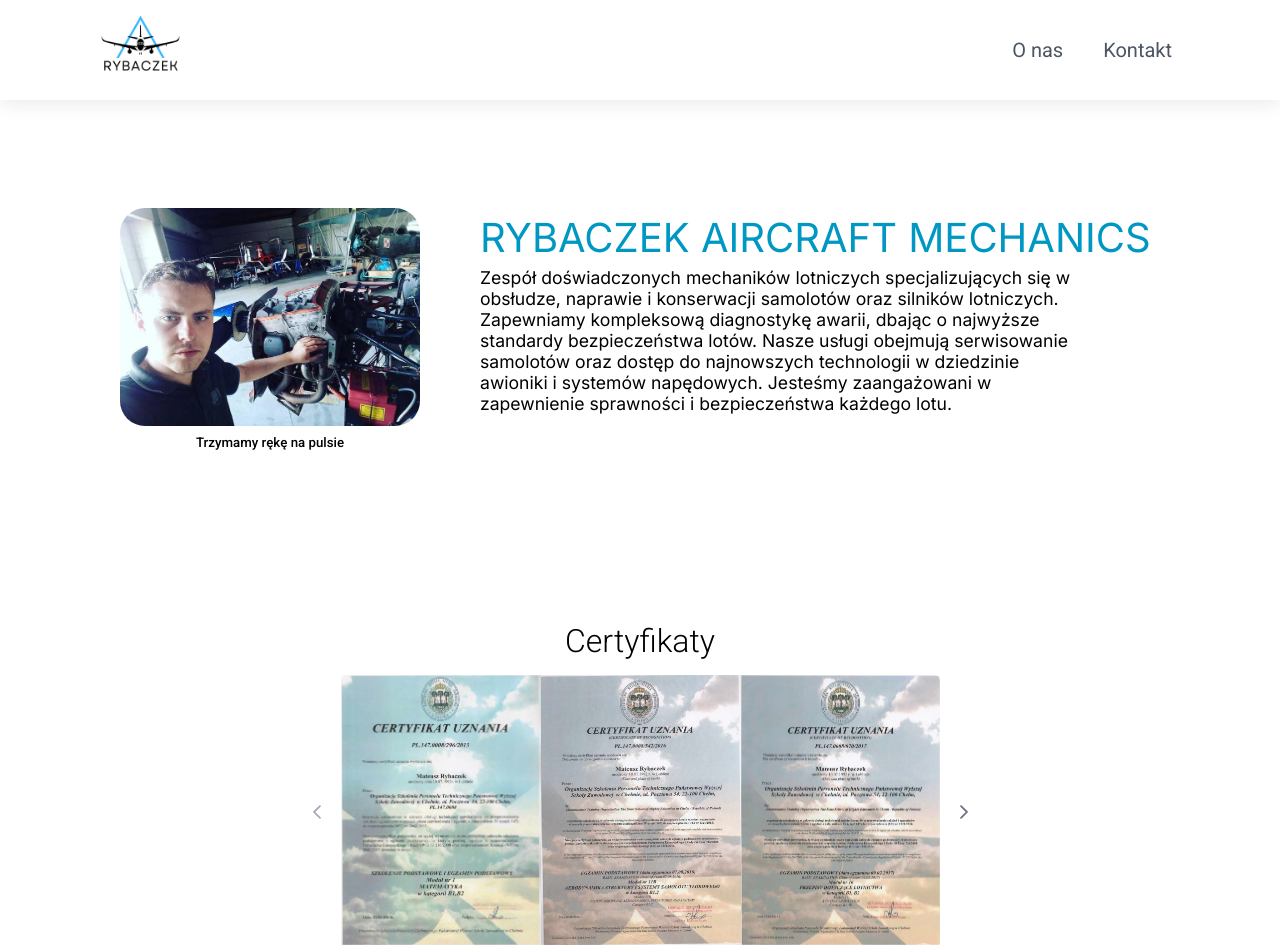
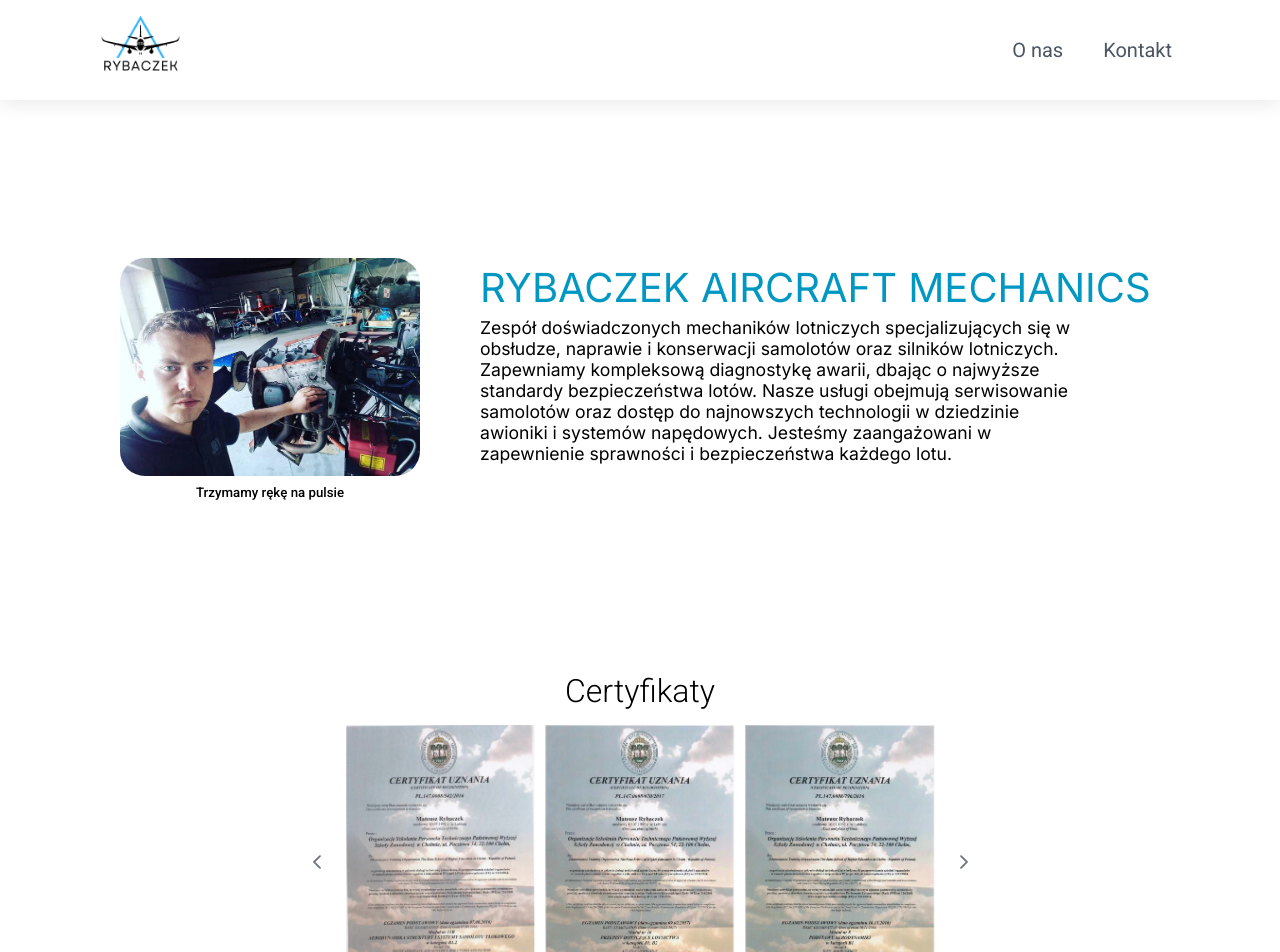
Before and after one commit to SzymCode/AircraftMechanics, a Vue app: page / in a window 1280 px wide. Shown: the top 952 px of the page. Built offline with nearby package versions, Linux system fonts and the light colour scheme.

Commit message:
Carousel corrections

```diff
--- a/src/components/Gallery.vue
+++ b/src/components/Gallery.vue
@@ -1,11 +1,14 @@
 <template>
     <div class="gallery-container">
         <h3 class="gallery-header">Certyfikaty</h3>
-        <Carousel :value="indices" :numVisible="numVisible">
+        <Carousel
+            :value="indices"
+            :numVisible="numVisible"
+            :autoplayInterval="4000"
+        >
             <template #item="{ index }">
                 <Image
                     :src="`/certificates/image${index}.png`"
-                    width="200"
                     @click="handleImageClick(index)"
                 />
             </template>
--- a/src/styles/about-us.css
+++ b/src/styles/about-us.css
@@ -3,8 +3,7 @@
     transition: opacity 0.5s ease;
 }
 #about-us .container {
-    margin-top: -150px;
-    padding: 300px 30px 0 30px;
+    padding: 150px 30px 0 30px;
     display: flex;
     justify-content: center;
     margin-bottom: 150px;
@@ -58,15 +57,20 @@
         width: min-content;
     }
     #about-us .container {
-        margin-top: -200px;
-        padding-top: 400px;
+        padding-top: 250px;
     }
     .about-us-container {
         display: flex;
         justify-content: center;
-        gap: 60px;
+        gap: 40px;
     }
     #about-us h2 {
         max-width: 610px;
     }
 }
+
+@media (min-width: 1200px) {
+    .about-us-container {
+        gap: 60px;
+    }
+}
--- a/src/styles/gallery.css
+++ b/src/styles/gallery.css
@@ -13,8 +13,13 @@
 
 .gallery-container img {
     height: 100%;
-    max-height: 270px !important;
+    max-height: 270px;
     cursor: zoom-in;
+}
+
+.p-carousel-item {
+    display: flex;
+    justify-content: center;
 }
 
 .gallery-dialog {
```
